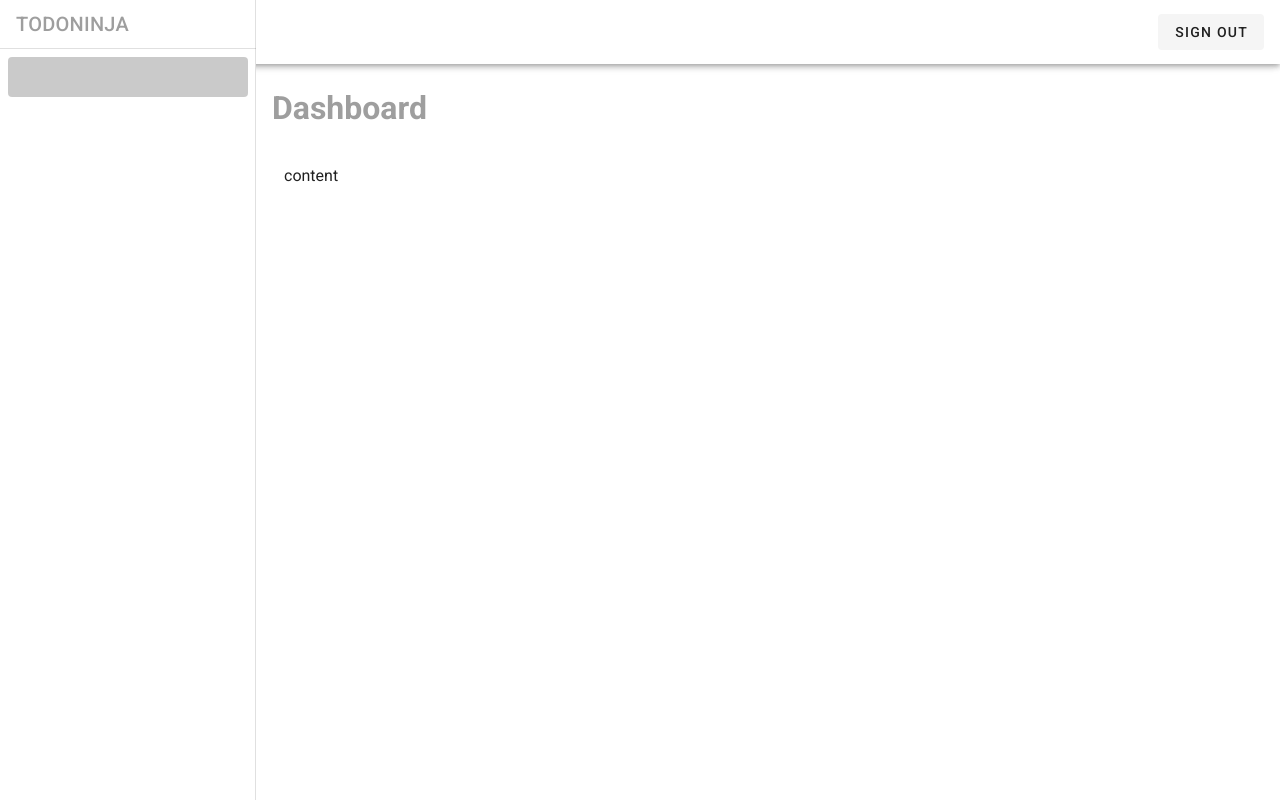
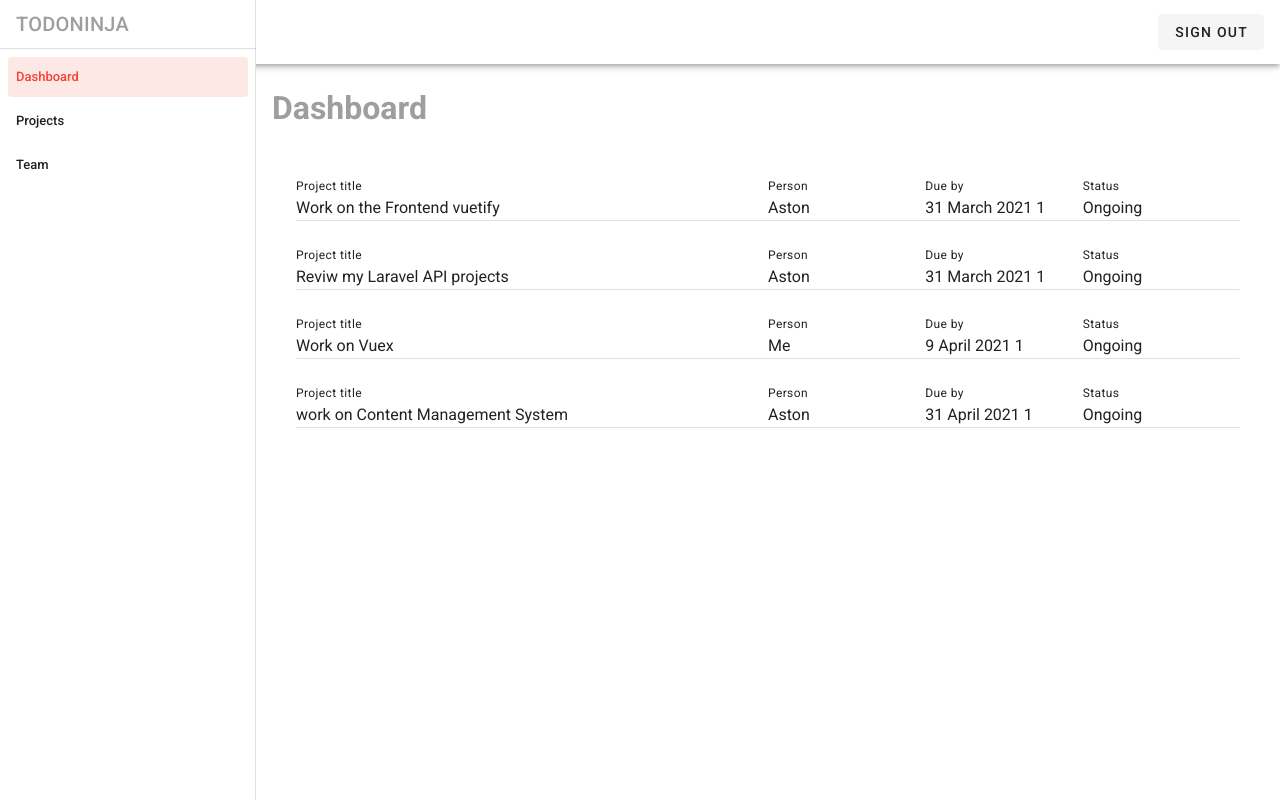
Before and after one commit to Astonie/Projectify, a Vue app: page / in a window 1280 px wide. Both pictures are taken after a click on the button 28 px from the left and 32 px from the top of the page. Built offline with nearby package versions, Linux system fonts and the light colour scheme.

Commit message:
added a nav-drawer en dashbord

```diff
--- a/src/components/Navbar.vue
+++ b/src/components/Navbar.vue
@@ -6,8 +6,8 @@
       <v-toolbar-title class="text-uppercase grey--text"  >
           <span class="font-weight-light">Todo</span>
           <span>Ninja</span>
+      </v-toolbar-title>
 
-      </v-toolbar-title>
       <v-spacer></v-spacer>
 
       <v-btn depressed class="">Sign Out
@@ -28,15 +28,15 @@
       <v-divider></v-divider>
 
       <v-list dense nav>
-       <v-list-item-group dark >
-        <v-list-item v-for="link in links" :key="link.title"
+       <v-list-item-group color="red" >
+        <v-list-item v-for="link in links" :key="link.text"
                                       router :to="link.route">
           <!-- <v-list-item-icon>
             <v-icon>{{ link.icon }}</v-icon>
           </v-list-item-icon> -->
 
           <v-list-item-title>
-           {{ link.title }}
+           {{ link.text }}
           </v-list-item-title>
 
         </v-list-item>
--- a/src/views/Dashboard.vue
+++ b/src/views/Dashboard.vue
@@ -1,10 +1,35 @@
 <template>
   <div class="team">
     <h1 class="subheading grey--text my-5" >Dashboard</h1>
-    <v-container>
-      content
+    <v-container class="my-5" >
+        <v-card class="pa-3" flat v-for="project in projects" :key="project.title"  >
+          <v-layout row wrap :class="`pa-3 project ${project.status}`" >
+            <v-flex xs12 sm4 md6 >
+              <div :class="`caption  ${project.status}`" >Project title</div>
+              <div> {{project.title}} </div>
+            </v-flex>
+
+            <v-flex xs6 sm4 md2 >
+             <div class="caption" >Person</div>
+              <div> {{project.person}} </div>
+            </v-flex>
+
+            <v-flex xs6 sm4 md2 >
+            <div class="caption" >Due by</div>
+              <div> {{project.due}} 1</div>
+            </v-flex>
+
+            <v-flex xs2 sm4 md2 >
+            <div class="caption" >Status</div>
+              <div> {{project.status}} </div>
+            </v-flex>
+
+          </v-layout>
+          <v-divider></v-divider>
+        </v-card>
     </v-container>
   </div>
+
 </template>
 
 
@@ -14,5 +39,42 @@
 export default {
   name: 'Dashboard',
 
+  data(){
+    return{
+      projects:[
+        {title:'Work on the Frontend vuetify',person:'Aston',due:'31 March 2021',status:'Ongoing',
+        description: 'Lorem ipsum dolor sit amet consectetur adipisicing elit. Magnam tenetur impedit at, blanditiis veritatis incidunt commodi veniam esse dolorum, eius provident exercitationem ut laboriosam fuga ad soluta non accusamus molestiae.'
+        },
+            {title:'Reviw my Laravel API projects',person:'Aston',due:'31 March 2021',status:'Ongoing',
+        description: 'Lorem ipsum dolor sit amet consectetur adipisicing elit. Magnam tenetur impedit at, blanditiis veritatis incidunt commodi veniam esse dolorum, eius provident exercitationem ut laboriosam fuga ad soluta non accusamus molestiae.'
+        },
+            {title:'Work on Vuex',person:'Me',due:'9 April 2021',status:'Ongoing',
+        description: 'Lorem ipsum dolor sit amet consectetur adipisicing elit. Magnam tenetur impedit at, blanditiis veritatis incidunt commodi veniam esse dolorum, eius provident exercitationem ut laboriosam fuga ad soluta non accusamus molestiae.'
+        },
+            {title:'work on Content Management System',person:'Aston',due:'31 April 2021',status:'Ongoing',
+        description: 'Lorem ipsum dolor sit amet consectetur adipisicing elit. Magnam tenetur impedit at, blanditiis veritatis incidunt commodi veniam esse dolorum, eius provident exercitationem ut laboriosam fuga ad soluta non accusamus molestiae.'
+        }
+
+      ]
+
+    }
+  }
+
 }
 </script>
+
+
+<style scoped >
+
+    .project.complete {
+      border-left: 4px solid #3cd12c
+    }
+    .project.ongoing {
+      border-left: 4px solid orange
+    }
+    .project.overdue {
+      border-left: 4px solid tomato
+    }
+
+
+</style>
```
